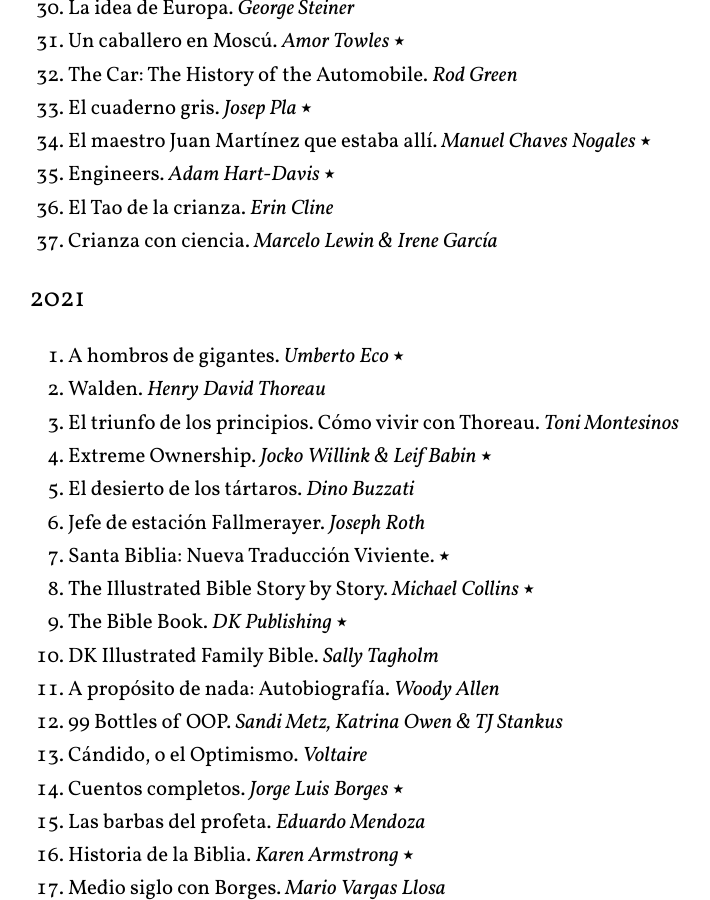
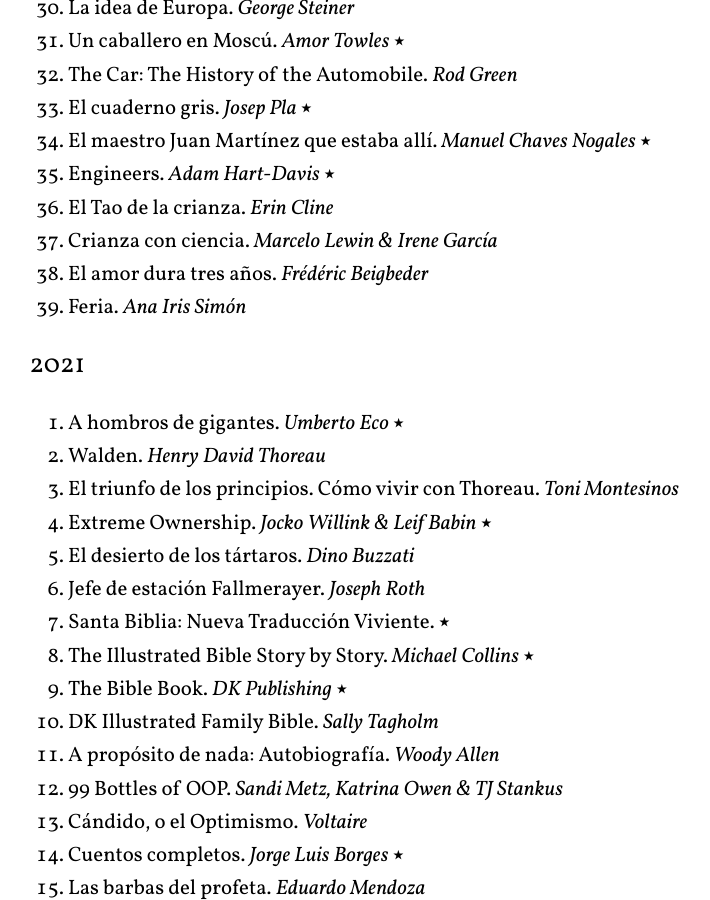
Before and after one commit to arturoherrero/arturoherrero.com, a Jekyll site: the page built from pages/books.md, in a window 1280 px wide and 900 px high, scrolled down 1315 px. Shown: the whole window, without its empty margins (221-931 px from the left). Built offline with Jekyll 4.4.1, drawn with Linux system fonts in a browser that asks for light colours.

Commit message:
Update book list

```diff
--- a/pages/books.md
+++ b/pages/books.md
@@ -47,6 +47,8 @@
 35. Engineers. *Adam Hart-Davis* ⭑
 36. El Tao de la crianza. *Erin Cline*
 37. Crianza con ciencia. *Marcelo Lewin & Irene García*
+38. El amor dura tres años. *Frédéric Beigbeder*
+39. Feria. *Ana Iris Simón*
 
 
 ### 2021
```
